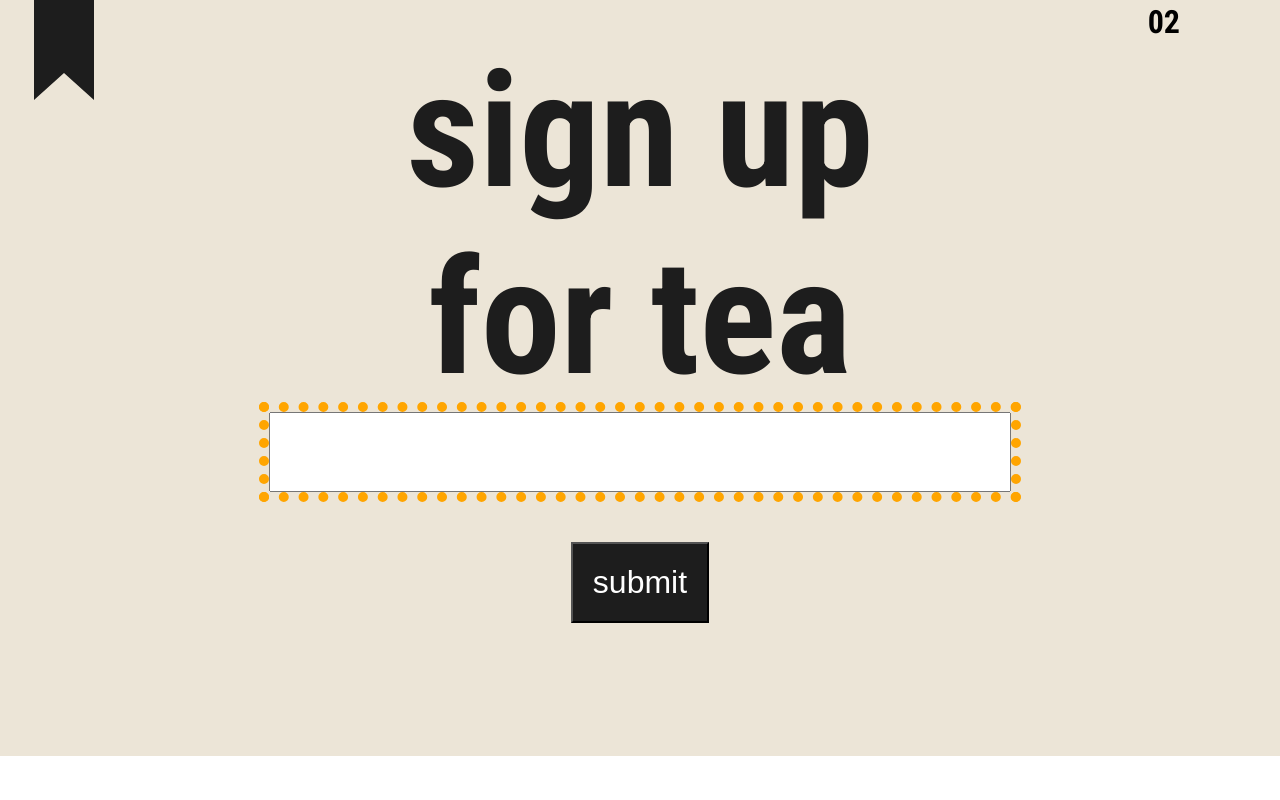
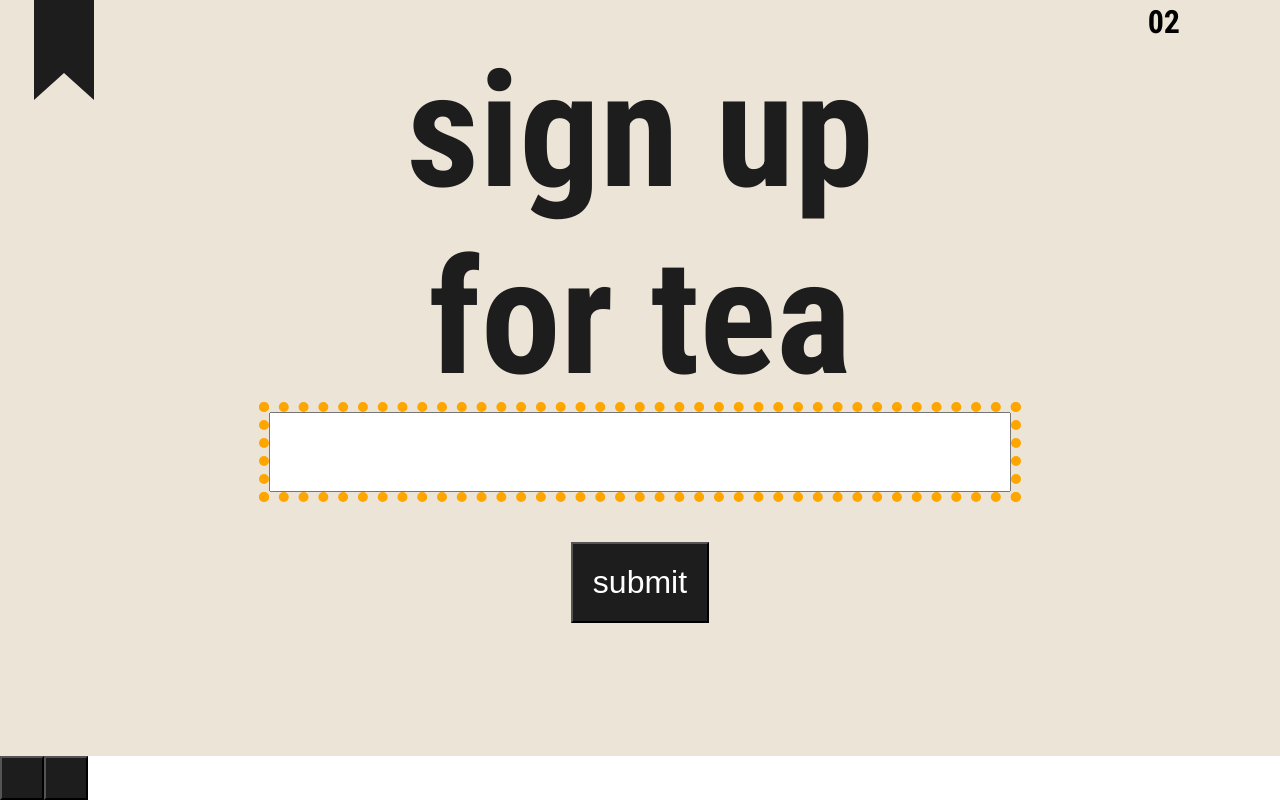
Before and after one commit to afope/ita, a Next.js app: page / in a window 1280 px wide. Shown: the part 844-1644 px from the top of the page. Before the commit the page ends 1600 px from the top, so only its background shows below. Built offline with nearby package versions, Linux system fonts and the light colour scheme.

Commit message:
feature: implement page flip

```diff
--- a/src/app/components/homepage.css
+++ b/src/app/components/homepage.css
@@ -8,7 +8,7 @@
     font-family: 'Roboto Condensed', system-ui, -apple-system, sans-serif;
     position: relative;
     overflow: hidden;
-    max-width: 100%;
+    width: 100vw;
   }
 
 header {
--- a/src/app/components/horizontaltransition.tsx
+++ b/src/app/components/horizontaltransition.tsx
@@ -1,144 +1,99 @@
-// components/ComponentTransition.tsx
-import React, { useState, useEffect, useRef, ReactNode } from "react";
+// components/HorizontalPageFlip.tsx
+import React, { useState, useEffect, useRef, ReactNode, JSX } from "react";
 
-interface TransitionComponentProps {
-  component: React.ComponentType;
-  id: string;
+interface HorizontalPageFlipProps {
+  pages: ReactNode[];
 }
 
-interface HorizontalTransitionProps {
-  components: TransitionComponentProps[];
-  initialComponent?: number;
-}
+export default function HorizontalPageFlip({
+  pages,
+}: HorizontalPageFlipProps): JSX.Element {
+  const [currentPage, setCurrentPage] = useState<number>(0);
+  const containerRef = useRef<HTMLDivElement | null>(null);
+  const pageRefs = useRef<Array<HTMLDivElement | null>>([]);
 
-const HorizontalTransition: React.FC<HorizontalTransitionProps> = ({
-  components,
-  initialComponent = 0,
-}) => {
-  const [currentIndex, setCurrentIndex] = useState(initialComponent);
-  const [scrollDirection, setScrollDirection] = useState<"up" | "down" | null>(
-    null
-  );
-  const [transitionPercentage, setTransitionPercentage] = useState(0);
-  const containerRef = useRef<HTMLDivElement>(null);
+  // Set up the page refs array
+  useEffect(() => {
+    pageRefs.current = pageRefs.current.slice(0, pages.length);
+  }, [pages.length]);
 
-  // Configuration
-  const scrollSensitivity = 0.25; // Lower = slower transitions
+  // Handle scroll events
+  useEffect(() => {
+    const handleWheel = (e: WheelEvent): void => {
+      // Prevent default scroll behavior
+      e.preventDefault();
 
-  const handleWheel = (e: WheelEvent) => {
-    e.preventDefault();
+      if (e.deltaY > 0 && currentPage < pages.length - 1) {
+        // Scroll down/right - next page
+        setCurrentPage(currentPage + 1);
+      } else if (e.deltaY < 0 && currentPage > 0) {
+        // Scroll up/left - previous page
+        setCurrentPage(currentPage - 1);
+      }
+    };
 
-    // Determine scroll direction
-    const direction = e.deltaY > 0 ? "down" : "up";
-    setScrollDirection(direction);
-
-    // Calculate how much to move based on scroll intensity
-    const scrollAmount = Math.abs(e.deltaY) * scrollSensitivity;
-
-    // Update transition percentage based on direction
-    let newPercentage = transitionPercentage;
-
-    if (direction === "down") {
-      // Can only go forward if not at last component
-      if (currentIndex < components.length - 1) {
-        newPercentage += scrollAmount;
-        console.log("newPercentage down", newPercentage);
-
-        // Complete transition if we reach 100%
-        if (newPercentage >= 100) {
-          setCurrentIndex(currentIndex + 1);
-          setTransitionPercentage(0);
-        } else {
-          setTransitionPercentage(newPercentage);
-        }
-      }
-    } else {
-      // direction === 'up'
-      // Can only go backward if not at first component
-      if (currentIndex > 0) {
-        console.log("currentindex", currentIndex);
-        newPercentage += scrollAmount;
-        console.log("newPercentage up", newPercentage);
-
-        // Complete transition if we go below 0%
-        if (newPercentage < 0) {
-          setCurrentIndex(currentIndex - 1);
-          setTransitionPercentage(100 + newPercentage); // Remaining percentage
-        } else {
-          setTransitionPercentage(newPercentage);
-        }
-      }
-    }
-  };
-
-  useEffect(() => {
+    // Add event listener to the container
     const container = containerRef.current;
     if (container) {
-      container.addEventListener("wheel", handleWheel as EventListener, {
-        passive: false,
-      });
-      return () =>
-        container.removeEventListener("wheel", handleWheel as EventListener);
+      container.addEventListener("wheel", handleWheel, { passive: false });
     }
-  }, [currentIndex, transitionPercentage]);
 
-  // Calculate styles for current and next/prev components
-  const getComponentStyle = (index: number) => {
-    if (index === currentIndex) {
-      // Current component sliding out
-      if (scrollDirection === "down") {
-        return {
-          transform: `translateX(-${transitionPercentage}%)`,
-          zIndex: 10,
-        };
-      } else {
-        return {
-          transform: `translateX(${transitionPercentage}%)`,
-          zIndex: 10,
-        };
+    // Clean up event listener
+    return () => {
+      if (container) {
+        container.removeEventListener("wheel", handleWheel);
       }
-    } else if (index === currentIndex + 1 && scrollDirection === "down") {
-      // Next component sliding in
-      return {
-        transform: `translateX(${100 - transitionPercentage}%)`,
-        zIndex: 5,
-      };
-    } else if (index === currentIndex - 1 && scrollDirection === "up") {
-      // Previous component sliding in
-      return {
-        transform: `translateX(-${100 - transitionPercentage}%)`,
-        zIndex: 5,
-      };
-    } else {
-      // Hidden components
-      return {
-        transform:
-          index < currentIndex ? "translateX(-100%)" : "translateX(100%)",
-        zIndex: 1,
-      };
-    }
-  };
+    };
+  }, [currentPage, pages.length]);
+
+  // Handle keyboard navigation
+  useEffect(() => {
+    const handleKeyDown = (e: KeyboardEvent): void => {
+      if (e.key === "ArrowRight" && currentPage < pages.length - 1) {
+        setCurrentPage(currentPage + 1);
+      } else if (e.key === "ArrowLeft" && currentPage > 0) {
+        setCurrentPage(currentPage - 1);
+      }
+    };
+
+    window.addEventListener("keydown", handleKeyDown);
+    return () => window.removeEventListener("keydown", handleKeyDown);
+  }, [currentPage, pages.length]);
 
   return (
-    <div ref={containerRef} className="home-container">
-      {components.map((comp, index) => {
-        const Component = comp.component;
-
-        return (
+    <div ref={containerRef} className="h-screen w-screen overflow-hidden">
+      <div
+        className="flex h-full w-full transition-transform duration-700 ease-in-out"
+        style={{ transform: `translateX(-${currentPage * 100}%)` }}
+      >
+        {pages.map((page, index) => (
           <div
-            key={comp.id}
-            className="absolute top-0 left-0 w-full h-full"
+            key={index}
+            ref={(el) => (pageRefs.current[index] = el)}
+            className="page-container"
             style={{
-              ...getComponentStyle(index),
-              transition: "none", // Remove automatic transitions for direct control
+              perspective: "1000px",
+              transformStyle: "preserve-3d",
             }}
           >
-            <Component />
+            <div className="h-full w-full bg-white shadow-lg">{page}</div>
           </div>
-        );
-      })}
+        ))}
+      </div>
+
+      {/* Optional navigation indicators */}
+      <div className="fixed bottom-6 left-0 right-0 flex justify-center gap-2">
+        {pages.map((_, index) => (
+          <button
+            key={index}
+            className={`h-3 w-3 rounded-full ${
+              index === currentPage ? "bg-blue-500" : "bg-gray-300"
+            }`}
+            onClick={() => setCurrentPage(index)}
+            aria-label={`Go to page ${index + 1}`}
+          />
+        ))}
+      </div>
     </div>
   );
-};
-
-export default HorizontalTransition;
+}
--- a/src/app/page.tsx
+++ b/src/app/page.tsx
@@ -1,18 +1,18 @@
 "use client";
 
 import EnhancedLoadingCounter from "./components/loadingcounter";
-import HorizontalTransition from "./components/horizontaltransition";
 import { useEffect, useState } from "react";
 import HomePage from "./components/homepage";
 import SignUp from "./components/signup";
+import HorizontalPageFlip from "./components/horizontaltransition";
 
 export default function Home() {
   const [isLoading, setIsLoading] = useState(true);
 
   // Define the components you want to transition between
-  const transitionComponents = [
-    { component: HomePage, id: "home" },
-    { component: SignUp, id: "signup" },
+  const pages = [
+    <HomePage />,
+    <SignUp />,
     // Add other components as needed
   ];
 
@@ -32,8 +32,7 @@ export default function Home() {
     </div>
   ) : (
     <div>
-      <HomePage />
-      <SignUp />
+      <HorizontalPageFlip pages={pages} />
     </div>
 
     // <HorizontalTransition
```
